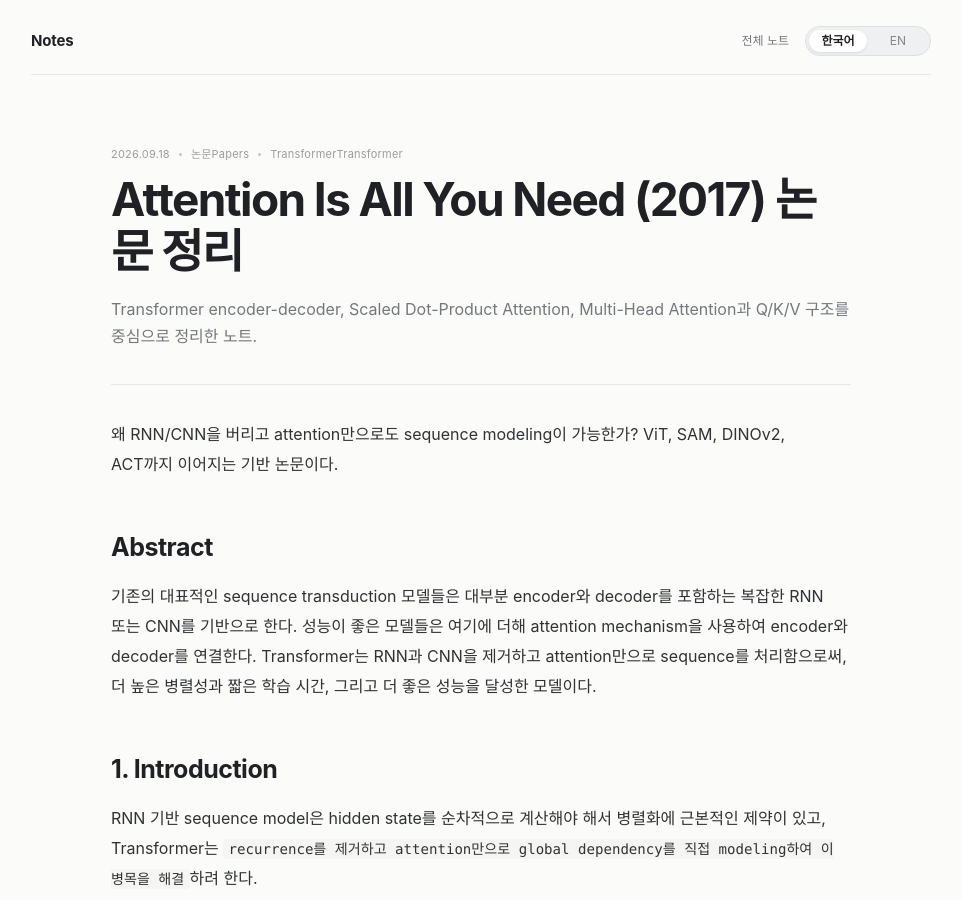
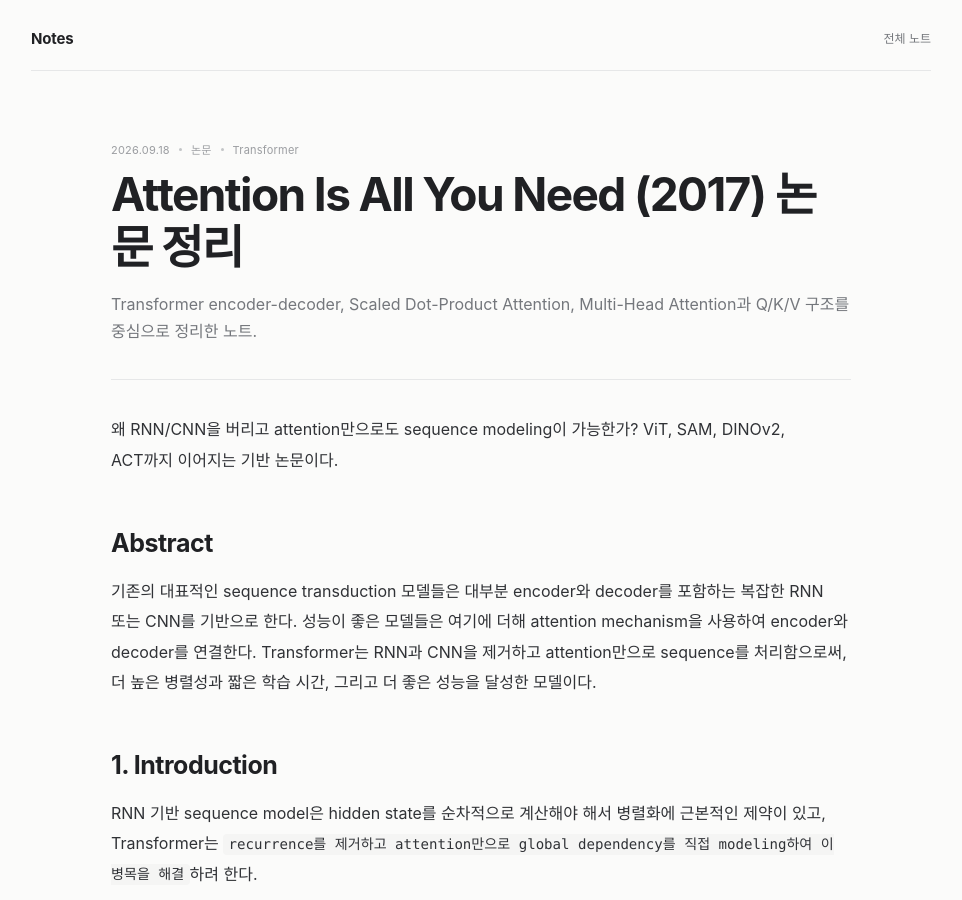
Before and after one commit to nayana224/nayana224.github.io, a Jekyll site: the page built from _notes/attention-is-all-you-need-2017.md, in a window 1280 px wide and 900 px high. Shown: the whole window, without its empty margins (159-1121 px from the left). Built offline with Jekyll 4.4.1, drawn with Linux system fonts in a browser that asks for light colours.

Commit message:
notes: simplify article layout to Korean

```diff
--- a/_layouts/note.html
+++ b/_layouts/note.html
@@ -3,21 +3,15 @@
 <head>
   <meta charset="utf-8">
   <meta name="viewport" content="width=device-width">
-  <title>{{ page.title }} | Inpyo Lee</title>
-  <link rel="stylesheet" href="{{ '/stylesheets/notes.css?v=20260919-5' | relative_url }}">
+  <title>{{ page.title_ko | default: page.title }} | Inpyo Lee</title>
+  <link rel="stylesheet" href="{{ '/stylesheets/notes.css?v=20260919-6' | relative_url }}">
 </head>
 <body class="note-page">
   <div class="note-shell">
     <header class="notes-topbar">
-      <a class="notes-brand" href="/notes/?v=20260919-5">Notes</a>
+      <a class="notes-brand" href="/notes/?v=20260919-6">Notes</a>
       <div class="notes-actions">
-        <a href="/notes/?v=20260919-5">
-          <span class="lang-ko">전체 노트</span><span class="lang-en">All Notes</span>
-        </a>
-        <div class="notes-language-switcher" role="group" aria-label="Language">
-          <button type="button" data-lang="ko" class="active" aria-pressed="true">한국어</button>
-          <button type="button" data-lang="en" aria-pressed="false">EN</button>
-        </div>
+        <a href="/notes/?v=20260919-6">전체 노트</a>
       </div>
     </header>
 
@@ -25,33 +19,17 @@
       <div class="note-meta">
         {% if page.date %}<time>{{ page.date | date: "%Y.%m.%d" }}</time>{% endif %}
         {% if page.category %}
-        <span>
-          <span class="lang-ko">{{ page.category_ko | default: page.category }}</span>
-          <span class="lang-en">{{ page.category_en | default: page.category }}</span>
-        </span>
+        <span>{{ page.category_ko | default: page.category }}</span>
         {% endif %}
         {% if page.topic %}
-        <span>
-          <span class="lang-ko">{{ page.topic_ko | default: page.topic }}</span>
-          <span class="lang-en">{{ page.topic_en | default: page.topic }}</span>
-        </span>
+        <span>{{ page.topic_ko | default: page.topic }}</span>
         {% endif %}
       </div>
 
-      <h1>
-        <span class="lang-ko">{{ page.title_ko | default: page.title }}</span>
-        <span class="lang-en">{{ page.title_en | default: page.title }}</span>
-      </h1>
+      <h1>{{ page.title_ko | default: page.title }}</h1>
 
       {% if page.summary %}
-      <p class="note-summary lang-ko">{{ page.summary_ko | default: page.summary }}</p>
-      <p class="note-summary lang-en">{{ page.summary_en | default: page.summary }}</p>
-      {% endif %}
-
-      {% if page.source_language == "ko" %}
-      <p class="translation-notice lang-en">
-        This note was imported from my Korean Notion research notes. The original technical content is preserved in Korean; a full English translation can be added later.
-      </p>
+      <p class="note-summary">{{ page.summary_ko | default: page.summary }}</p>
       {% endif %}
 
       <div class="note-divider"></div>
@@ -61,40 +39,9 @@
       </div>
 
       <nav class="note-bottom-nav">
-        <a href="/notes/?v=20260919-5">
-          <span class="lang-ko">← Notes로 돌아가기</span>
-          <span class="lang-en">← Back to Notes</span>
-        </a>
+        <a href="/notes/?v=20260919-6">← Notes로 돌아가기</a>
       </nav>
     </article>
   </div>
-
-  <script>
-    (function () {
-      var lang = localStorage.getItem('notes-lang') || 'ko';
-      var buttons = document.querySelectorAll('.notes-language-switcher button');
-
-      function applyLanguage(nextLang) {
-        lang = nextLang;
-        document.documentElement.lang = lang;
-        localStorage.setItem('notes-lang', lang);
-        document.body.setAttribute('data-notes-lang', lang);
-
-        buttons.forEach(function (button) {
-          var selected = button.getAttribute('data-lang') === lang;
-          button.classList.toggle('active', selected);
-          button.setAttribute('aria-pressed', String(selected));
-        });
-      }
-
-      buttons.forEach(function (button) {
-        button.addEventListener('click', function () {
-          applyLanguage(button.getAttribute('data-lang'));
-        });
-      });
-
-      applyLanguage(lang);
-    })();
-  </script>
 </body>
 </html>
```
